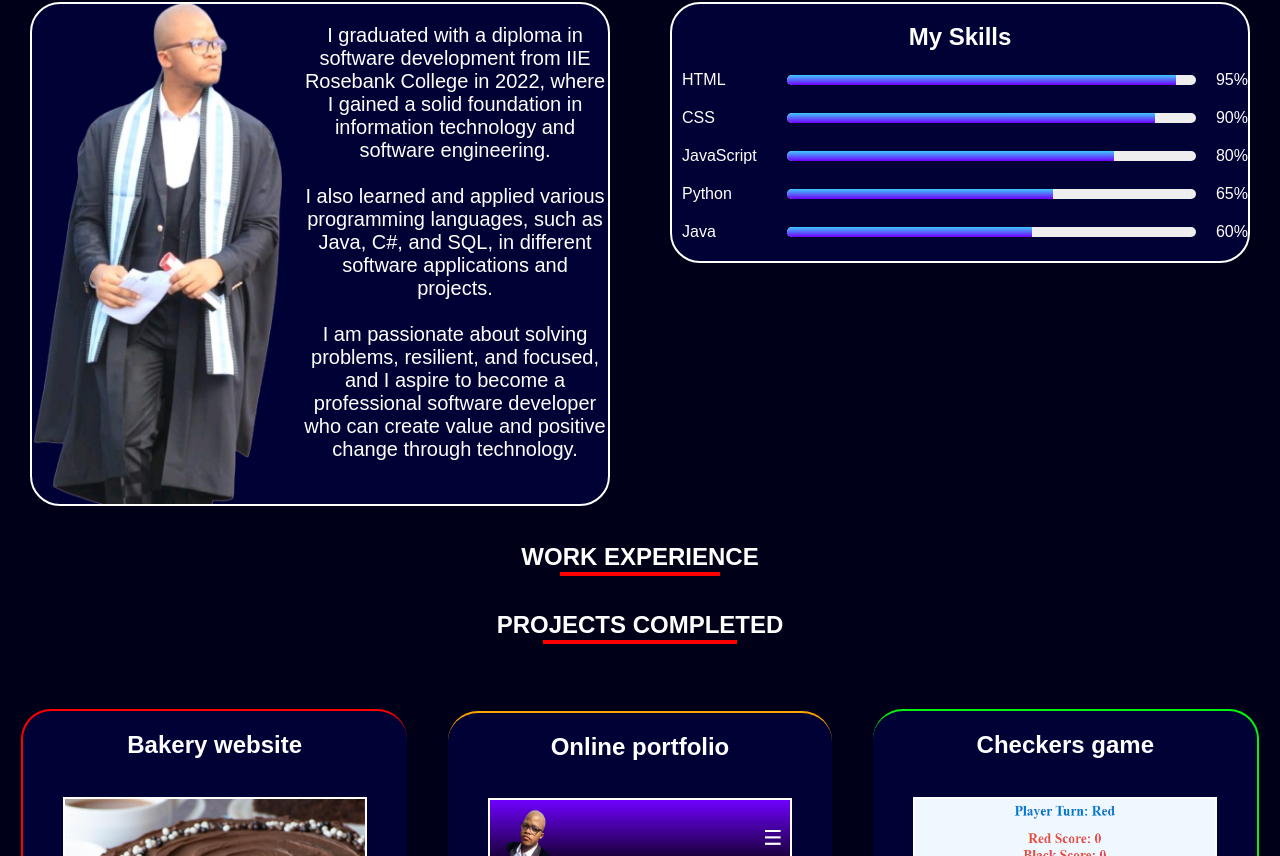
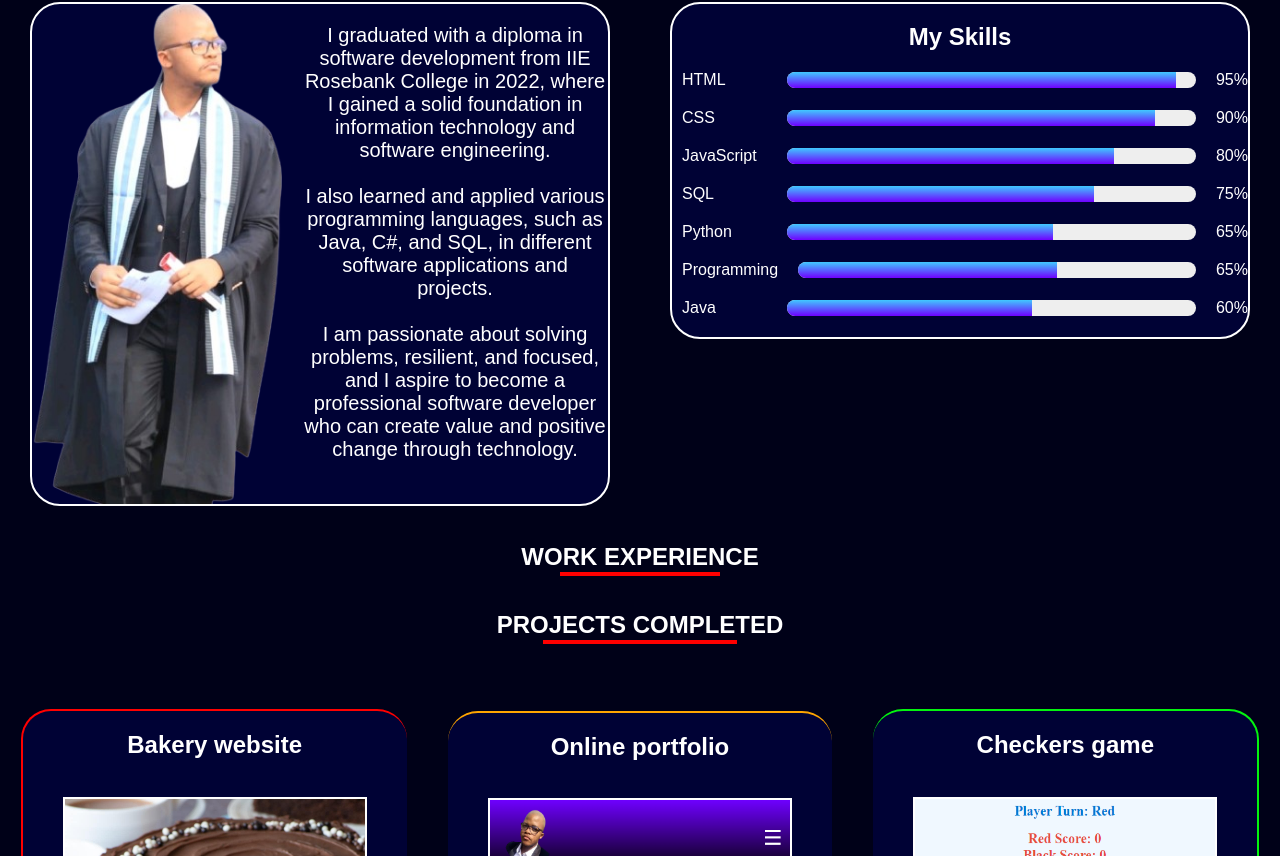
Before and after one commit to Lusa-mata/react-portfolio, a React (Create React App) app: page / in a window 1280 px wide. Shown: the part 964-1820 px from the top of the page. Built offline with nearby package versions, Linux system fonts and the light colour scheme.

Commit message:
added new skills for About Me section

```diff
--- a/src/App.css
+++ b/src/App.css
@@ -444,6 +444,7 @@ body {
   border-radius: 30px;
   margin: auto;
   margin-top: 50px;
+  font-size: 16px;
 }
 
 /* card for image in overview */
@@ -479,7 +480,7 @@ margin-left: 10px;
 
 .skill-level {
 width: 100%;
-height: 10px;
+height: 16px;
 background-color: #eee;
 border-radius: 10px;
 overflow: hidden;
--- a/src/App.js
+++ b/src/App.js
@@ -118,9 +118,27 @@ function App() {
             <div className="skill-percent-number">80%</div>
           </div>
 
+          {/* SQL Database */}
+          <div className="skill">
+            <div className="skill-name">SQL</div>
+            <div className="skill-level">
+              <div style={{ width: "75%" }} className="skill-percent"></div>
+            </div>
+            <div className="skill-percent-number">75%</div>
+          </div>
+
           {/* Python */}
           <div className="skill">
             <div className="skill-name">Python</div>
+            <div className="skill-level">
+              <div style={{ width: "65%" }} className="skill-percent"></div>
+            </div>
+            <div className="skill-percent-number">65%</div>
+          </div>
+
+          {/* Programming */}
+          <div className="skill">
+            <div className="skill-name">Programming</div>
             <div className="skill-level">
               <div style={{ width: "65%" }} className="skill-percent"></div>
             </div>
```
